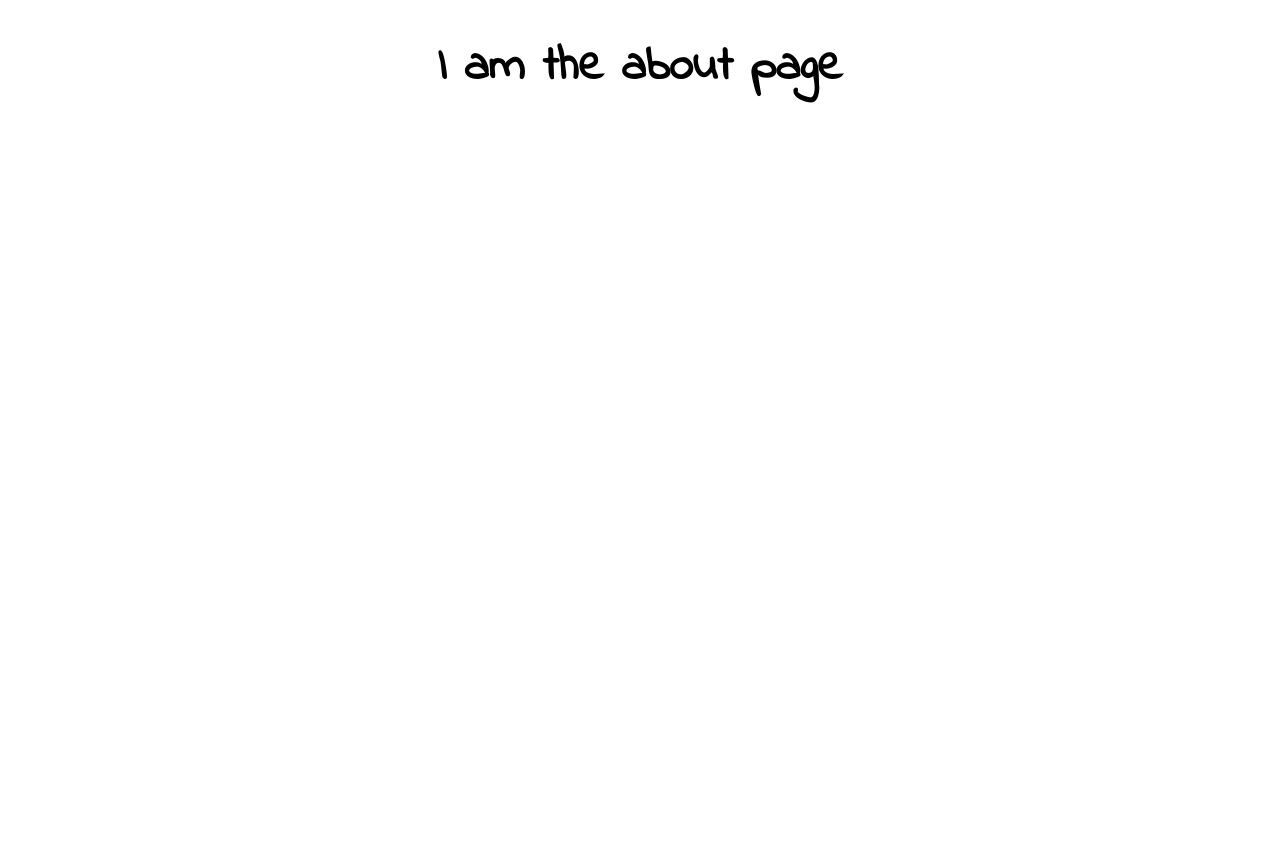
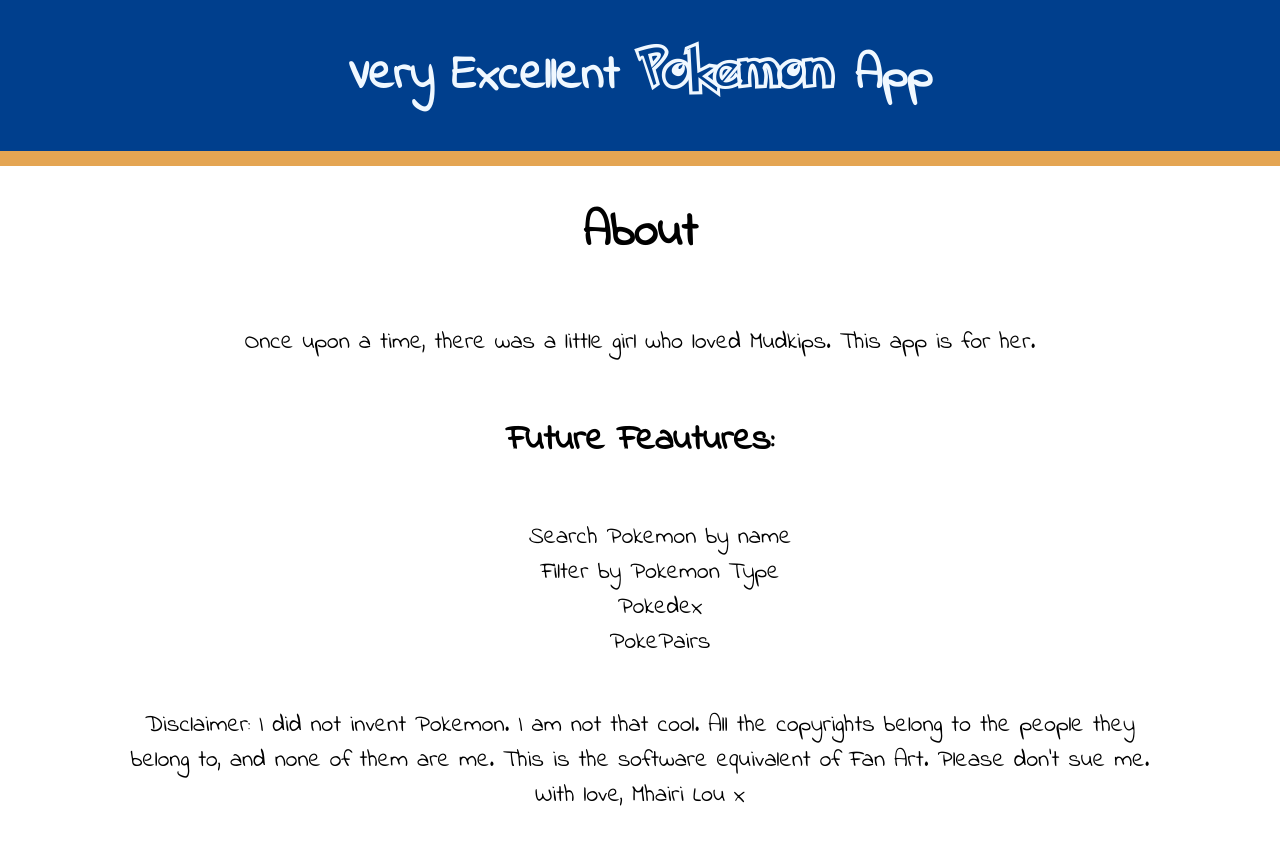
Before and after one commit to mhairilou/pokemon_app, a React (Create React App) app: page /about in a window 1280 px wide. Shown: the top 844 px of the page. Before the commit the page ends 800 px from the top, so only its background shows below. Built offline with nearby package versions, Linux system fonts and the light colour scheme.

Commit message:
added about

```diff
--- a/src/App.js
+++ b/src/App.js
@@ -6,6 +6,9 @@
 function App() {
   return (
     <div>
+      <header>
+        <h1>Very Excellent <span className="pokefont">Pokemon </span>App</h1>
+      </header>
       <Router>
         <Routes>
           <Route path="/" element={< Home />} />
@@ -15,6 +18,7 @@
       </Router>
     </div>
   )
-;}
+    ;
+}
 
 export default App;
--- /dev/null
+++ b/src/components/About.css
@@ -0,0 +1,20 @@
+.about {
+
+    margin: 120px;
+    margin-top: 0px;
+    flex-direction: column;
+    display: flex;
+    flex-wrap: wrap;
+    flex-direction: column;
+    text-align: center;
+    text-decoration: none;
+
+}
+
+li {
+    list-style: none;
+}
+
+h2 {
+    text-align: center;
+}
--- a/src/components/About.jsx
+++ b/src/components/About.jsx
@@ -1,6 +1,20 @@
+import "./About.css"
+
+
 const About = () => {
     return(
-    <h1>I am the about page</h1>
+    <div className="about">
+    <h1>About</h1>
+    <p>Once upon a time, there was a little girl who loved Mudkips. This app is for her.</p>
+    <h2>Future Feautures:</h2>
+    <ul>
+        <li>Search Pokemon by name</li>
+        <li>Filter by Pokemon Type</li>
+        <li>Pokedex</li>
+        <li>PokePairs</li>
+    </ul>
+    <p>Disclaimer: I did not invent Pokemon. I am not that cool. All the copyrights belong to the people they belong to, and none of them are me. This is the software equivalent of Fan Art. Please don't sue me. With love, Mhairi Lou x</p>
+    </div>
     )
 }
 
--- a/src/components/Home.jsx
+++ b/src/components/Home.jsx
@@ -1,4 +1,5 @@
 import React, { useState, useEffect } from "react";
+import "./Home.css"
 
 const Home = () => {
     return(
--- a/src/components/TeamBuilderContainer.jsx
+++ b/src/components/TeamBuilderContainer.jsx
@@ -54,9 +54,7 @@
 
     return (
         <div>
-            <header>
-                <h1>Very Excellent <span className="pokefont">Pokemon </span>App</h1>
-            </header>
+
             <div className="all">
                 {(pokemonTeam.length >= 6) && <h2> Dream Team Complete! </h2>}
                 {(pokemonTeam.length < 6) && <div className="add-new-pokemon-container">
```
Also changed, not shown: src/components/Home.css (added). Lines whose indentation alone changed are shown as unchanged.
